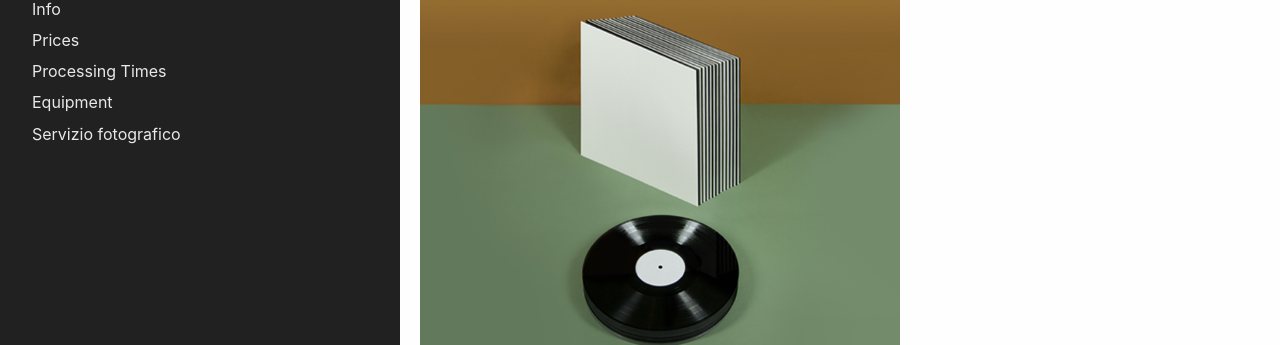
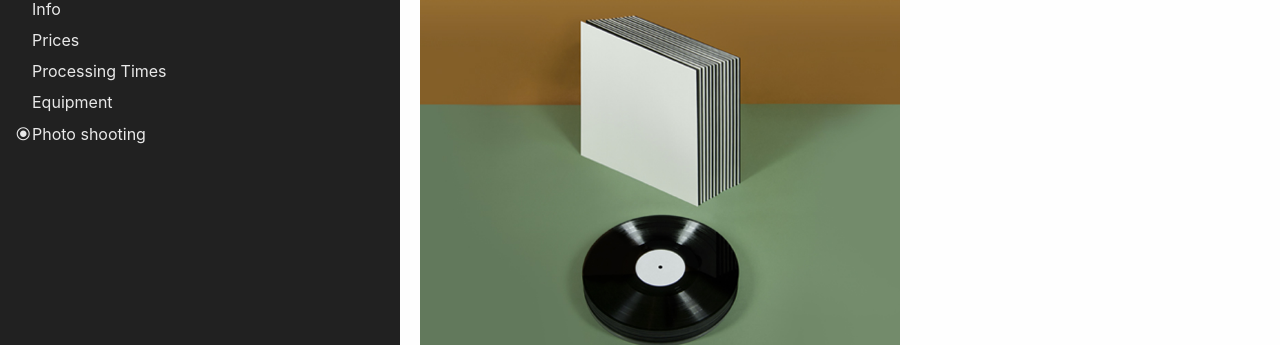
Before and after one commit to Vinilificio/vinilificio.com, a Jekyll site: the page built from en/small-run.md, in a window 1280 px wide. Shown: the part 265-610 px from the top of the page. Built offline with Jekyll 4.4.1, drawn with Linux system fonts in a browser that asks for light colours; nearby versions of some CDN libraries; comment, search, counter and statistics services are not loaded.

Commit message:
photo shooting

```diff
--- a/en/small-run.md
+++ b/en/small-run.md
@@ -11,8 +11,8 @@ menu:
   id: processing-times
 - titolo: Equipment
   id: equipment
-- titolo: Servizio fotografico
-  id: servizio-fotografico
+- titolo: Photo shooting
+  id: photo-shooting
 lang: en
 ref: small-run
 ---
```
